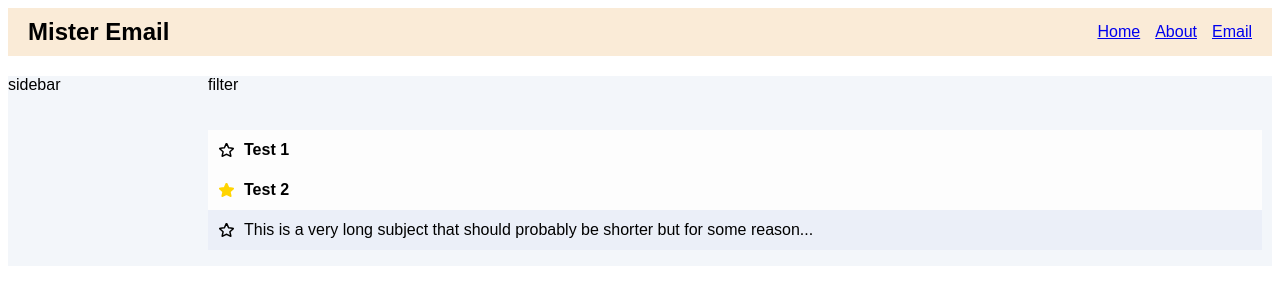
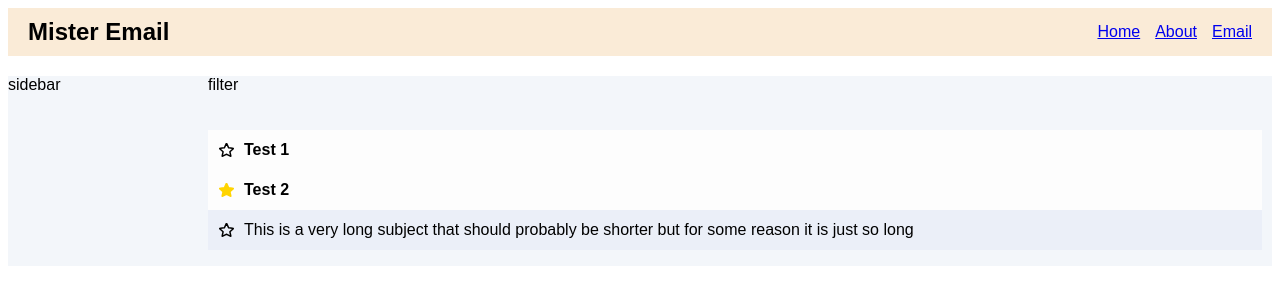
Before and after one commit to kerenduchan/kmail, a React (Vite) app: page /#/email in a window 1280 px wide. Shown: the top 300 px of the page. Built offline with nearby package versions, Linux system fonts and the light colour scheme.

Commit message:
ellipsis styling via css in email preview

```diff
--- a/src/assets/css/cmps/email-list.css
+++ b/src/assets/css/cmps/email-list.css
@@ -1,7 +1,5 @@
 .email-list {
+    list-style: none;
     padding: 0;
     margin-right: 10px;
-    list-style-type: none;
-    display: flex;
-    flex-direction: column;
 }
--- a/src/assets/css/cmps/email-preview.css
+++ b/src/assets/css/cmps/email-preview.css
@@ -4,9 +4,10 @@
     border: 1px solid transparent;
     display: flex;
     align-items: center;
+    gap: 10px;
 }
 
-.email-preview.hover {
+.email-preview:hover {
     background-color: #f6f6f6;
     border: 1px solid grey;
 }
@@ -19,13 +20,23 @@
 .email-preview-star-img {
     max-width: 15px;
     max-height: 15px;
-    margin: 10px;
+    margin-left: 10px;
 }
 
 .email-preview-link {
     flex-grow: 1;
+    min-width: 0;
     padding-top: 10px;
     padding-bottom: 10px;
     text-decoration: none;
     color: unset;
+    display: flex;
 }
+
+.email-preview-subject {
+    flex-grow: 1;
+    min-width: 0;
+    text-overflow: ellipsis;
+    white-space: nowrap;
+    overflow-x: hidden;
+}
--- a/src/assets/css/pages/email-index.css
+++ b/src/assets/css/pages/email-index.css
@@ -5,6 +5,7 @@
 
 .email-main {
     flex-grow: 1;
+    min-width: 0;
     display: flex;
     flex-direction: column;
     gap: 20px;
--- a/src/cmps/EmailPreview.jsx
+++ b/src/cmps/EmailPreview.jsx
@@ -4,8 +4,6 @@ import { Link } from 'react-router-dom'
 const MAX_SUBJECT_LEN = 80
 
 export function EmailPreview({ email, onUpdateEmail }) {
-    const [isActive, setIsActive] = useState(false)
-
     function onStarClick(email) {
         const emailAfterUpdate = {
             ...email,
@@ -14,19 +12,9 @@ export function EmailPreview({ email, onUpdateEmail }) {
         onUpdateEmail(emailAfterUpdate)
     }
 
-    function getTruncatedSubject() {
-        return email.subject.length <= MAX_SUBJECT_LEN
-            ? email.subject
-            : email.subject.substring(0, MAX_SUBJECT_LEN).trimEnd() + '...'
-    }
-
     return (
         <article
-            className={
-                'email-preview' +
-                (email.isRead ? ' read' : '') +
-                (isActive ? ' hover' : '')
-            }
+            className={'email-preview' + (email.isRead ? ' read' : '')}
             onMouseOver={() => setIsActive(true)}
             onMouseOut={() => setIsActive(false)}
         >
@@ -39,7 +27,7 @@ export function EmailPreview({ email, onUpdateEmail }) {
                 onClick={() => onStarClick(email)}
             />
             <Link className="email-preview-link" to={`/email/${email.id}`}>
-                <span>{getTruncatedSubject()}</span>
+                <div className="email-preview-subject">{email.subject}</div>
             </Link>
         </article>
     )
```
